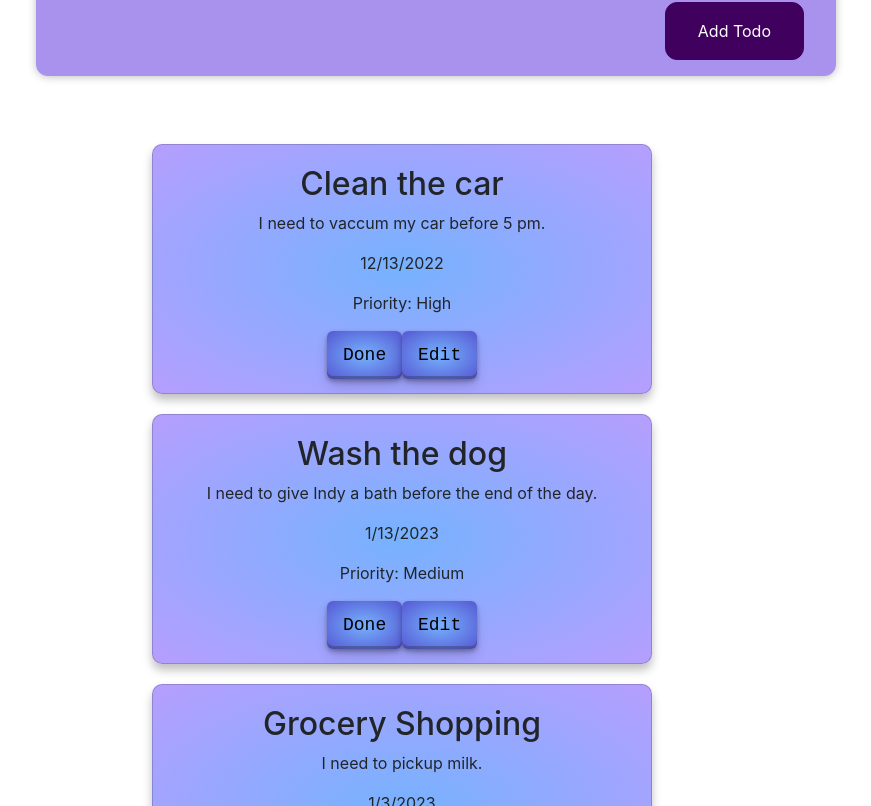
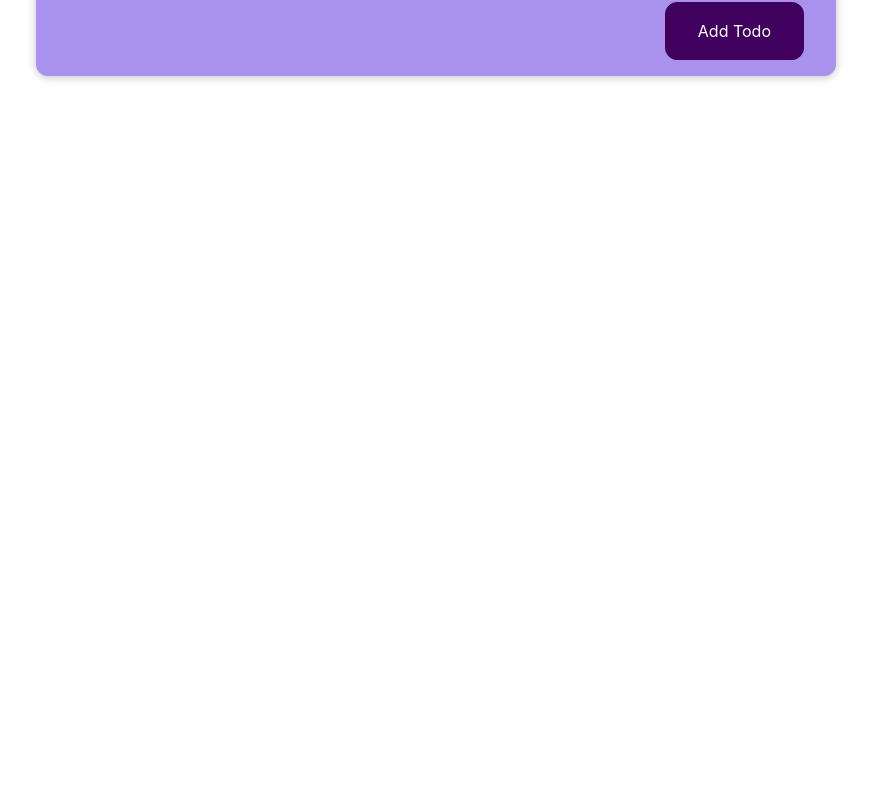
Before and after one commit to zaccaffey/to-do--current-, a React (Create React App) app: page / in a window 1280 px wide. Shown: the part 274-1080 px from the top of the page, without its empty margins (204-1075 px from the left). After the commit the page ends 800 px from the top, so only its background shows below. Built offline with nearby package versions, Linux system fonts and the light colour scheme; the HTML template or start-up script is replaced by a standard one.

Commit message:
This is a working version (revert back to this)

```diff
--- a/src/Components/Home.js
+++ b/src/Components/Home.js
@@ -10,29 +10,8 @@ import DialogTitle from "@material-ui/core/DialogTitle";
 import DialogContent from "@material-ui/core/DialogContent";
 import './Todo/TodoItem.css'
 
-const initialList = [
-    {
-        title: "Clean the car",
-        description: "I need to vaccum my car before 5 pm.",
-        date: new Date("12/13/2022"),
-        id: Math.random().toString(),
-        priority: "High"
-    },
-    {
-        title: "Wash the dog",
-        description: "I need to give Indy a bath before the end of the day.",
-        date: new Date("1/13/2023"),
-        id: Math.random().toString(),
-        priority: "Medium"
-    },
-    {
-        title: "Grocery Shopping",
-        description: "I need to pickup milk.",
-        date: new Date("1/03/2023"),
-        id: Math.random().toString(),
-        priority: "Low"
-    },
-]
+const initialList = []
+
 const Home = () => {
 
     const [todos, setTodos] = useState(initialList)
--- a/src/Components/Todo/TodoFilter.js
+++ b/src/Components/Todo/TodoFilter.js
@@ -5,7 +5,7 @@ const TodoFilter = (props) => {
     const handleSelectedFilter = (event) => {
         let index = event.nativeEvent.target.selectedIndex;
         let selected = event.nativeEvent.target[index].text
-        props.handleSelectedFilter(selected)
+        props.onChangeFilter(selected)
         console.log(selected)
     }
 
--- a/src/Components/Todo/TodoItem.js
+++ b/src/Components/Todo/TodoItem.js
@@ -1,5 +1,4 @@
 import { Card } from "react-bootstrap"
-import React, { useState } from "react"
 import DateWidget from "../DateWidget"
 import './TodoItem.css'
 import './Button.css'
--- a/src/Components/Todo/TodoList.js
+++ b/src/Components/Todo/TodoList.js
@@ -1,6 +1,4 @@
 import TodoItem from "./TodoItem"
-// import { v4 as uuidv4 } from 'uuid';
-import React, { useState } from "react"
 import Col from 'react-bootstrap/Col';
 import './TodoItem.css'
 const TodoList = (props) => {
```
